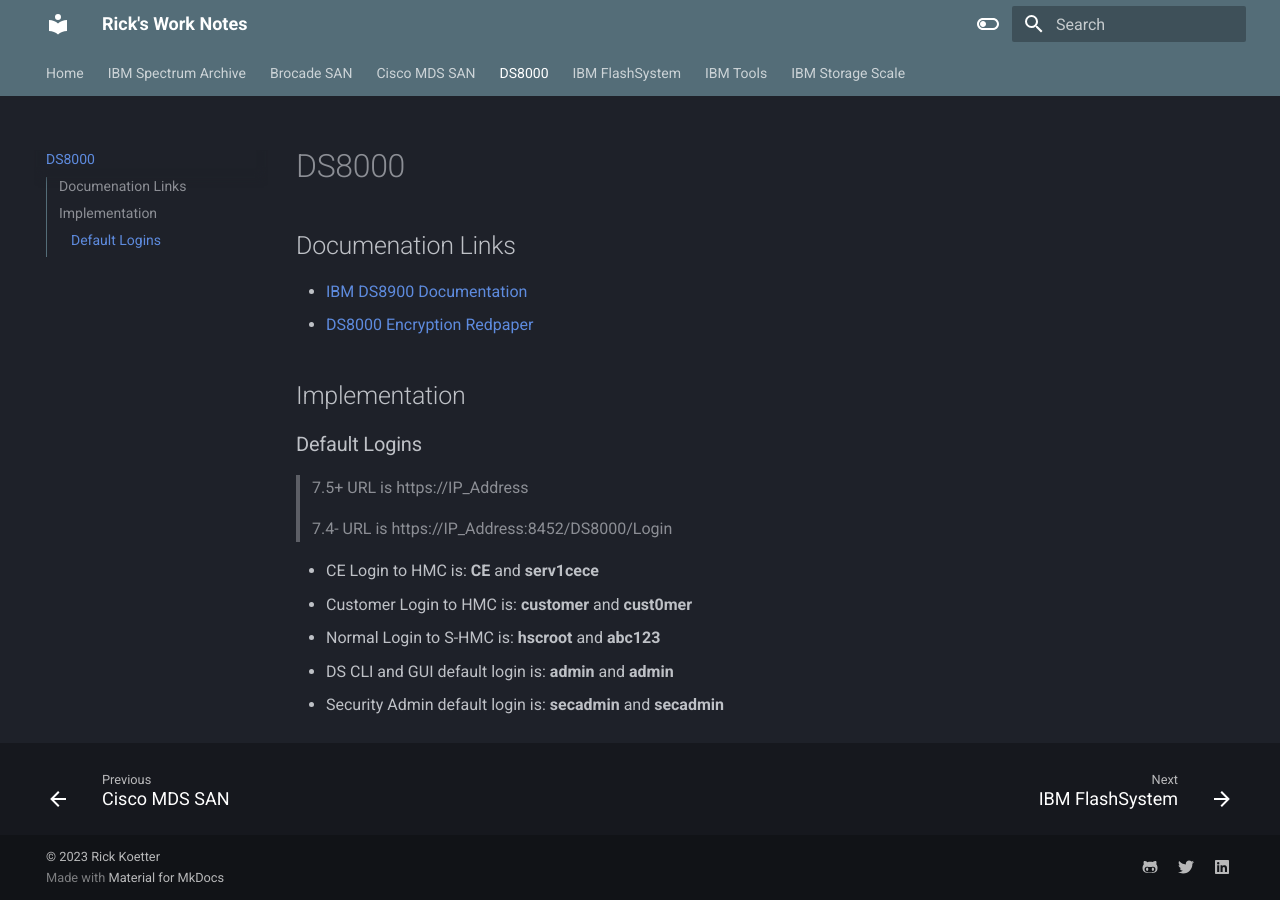
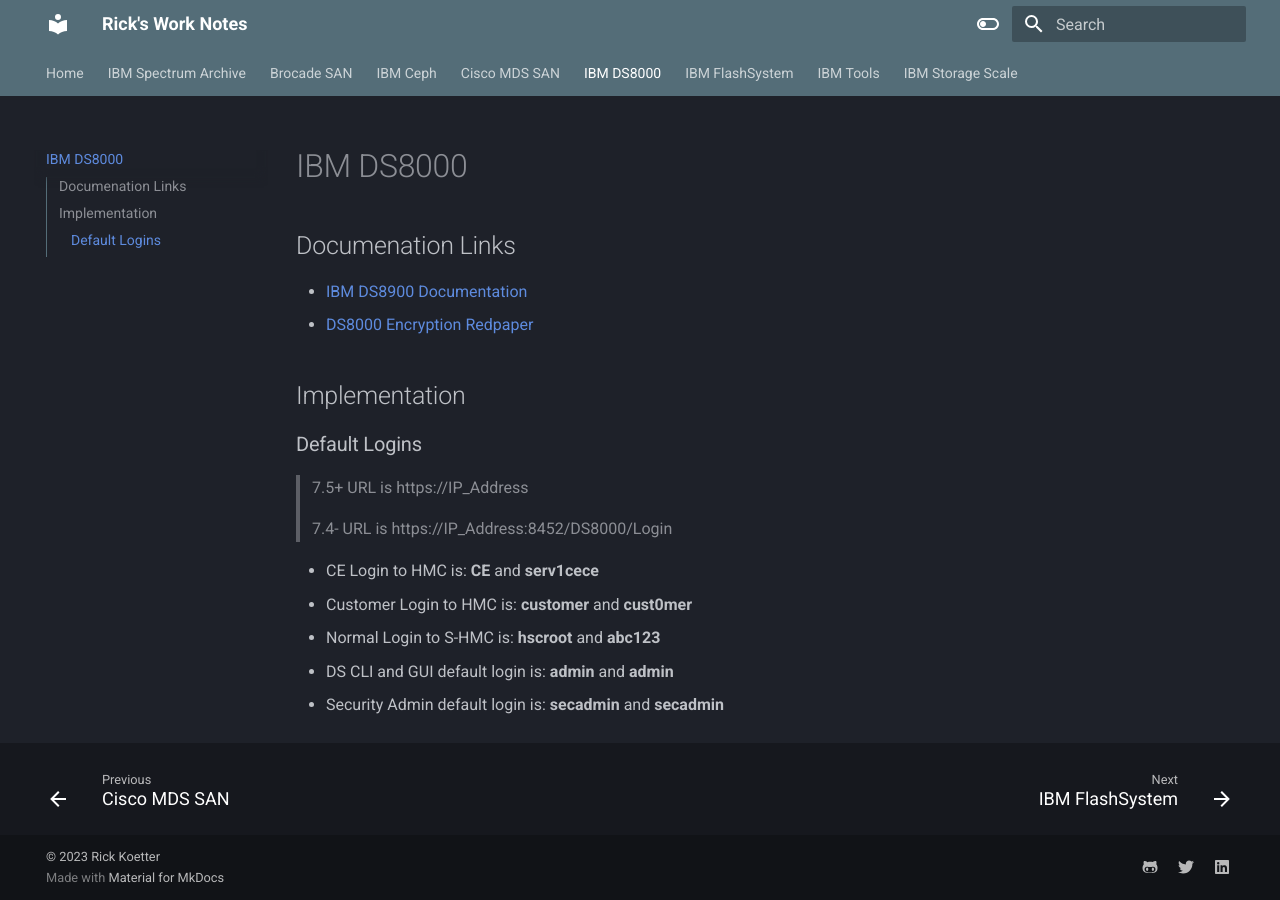
Before and after one commit to rickkoe/worknotes, an MkDocs documentation site: the page built from docs/ds8000.md, in a window 1280 px wide. Built offline with MkDocs 1.6.1 and Material for MkDocs 9.7.7, drawn with Linux system fonts in a browser that asks for light colours.

Commit message:
add ceph

```diff
--- /dev/null
+++ b/docs/ceph.md
@@ -0,0 +1 @@
+# IBM Ceph
--- a/docs/ds8000.md
+++ b/docs/ds8000.md
@@ -1,4 +1,4 @@
-# DS8000
+# IBM DS8000
 ## Documenation Links
 - [IBM DS8900 Documentation](https://www.ibm.com/docs/en/ds8900)
 - [DS8000 Encryption Redpaper](https://www.redbooks.ibm.com/redpapers/pdfs/redp4500.pdf)
```
